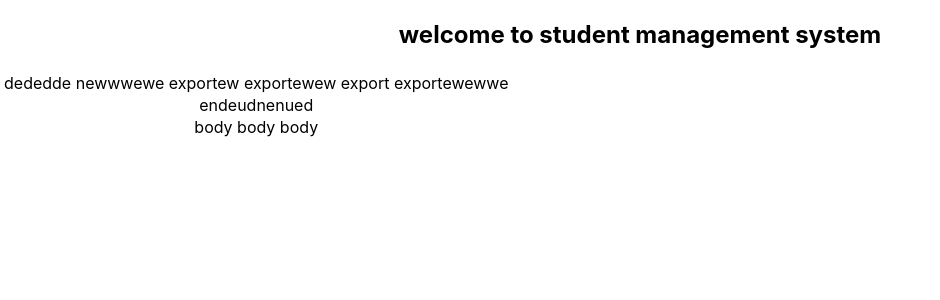
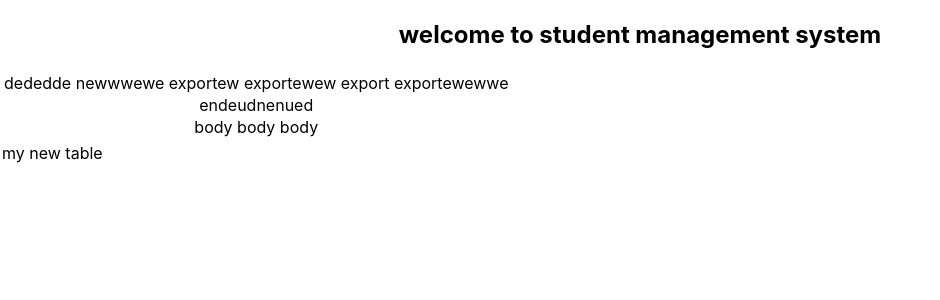
Before and after one commit to hesh-ftw/student-management-system-SpringBoot-React-, a React (Create React App) app in the folder sms-client/: page / in a window 1280 px wide. Shown: the top 300 px of the page, without its empty margins (0-940 px from the left). Built offline with nearby package versions, Linux system fonts and the light colour scheme.

Commit message:
table commit

```diff
--- a/sms-client/src/App.js
+++ b/sms-client/src/App.js
@@ -33,6 +33,8 @@ function App() {
 
         </section>
       </table>
+
+      <table><thead>my new table </thead></table>
     </div>
   );
 }
```
